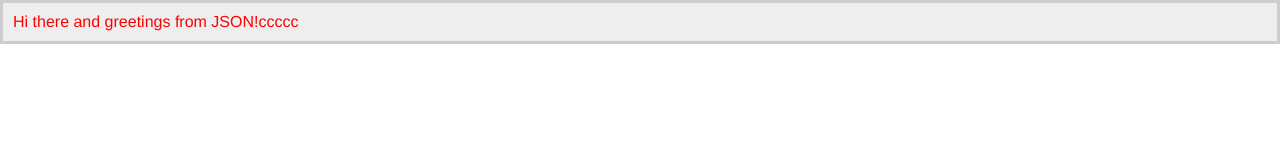
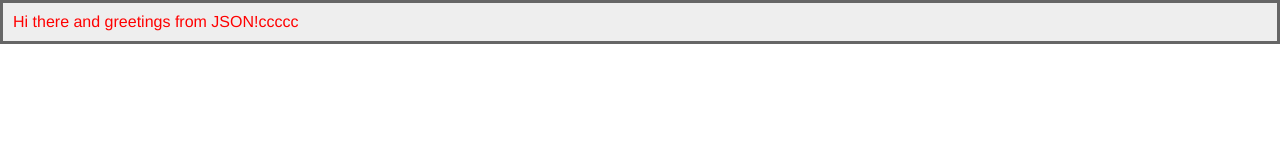
Before and after one commit to ahauzq/webpack-learning, a React app: page / in a window 1280 px wide. Built offline with nearby package versions, Linux system fonts and the light colour scheme.

Commit message:
cs Signed-off-by: ahauzq <273053856@qq.com>

```diff
--- a/app/Greeter.scss
+++ b/app/Greeter.scss
@@ -3,6 +3,6 @@ html{
     .root {
         background-color: #eee;
         padding: 10px;
-        border: 3px solid #ccc;
+        border: 3px solid #666;
     }
 }
```
